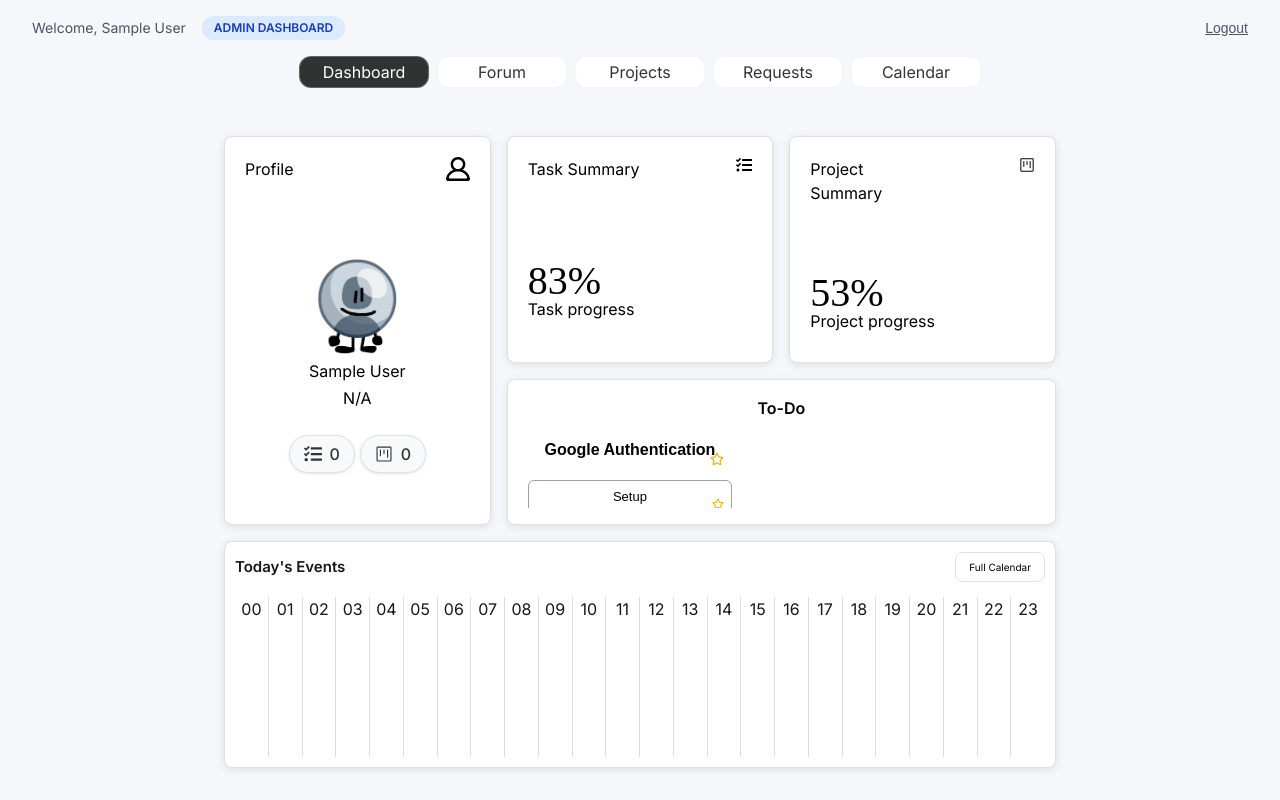
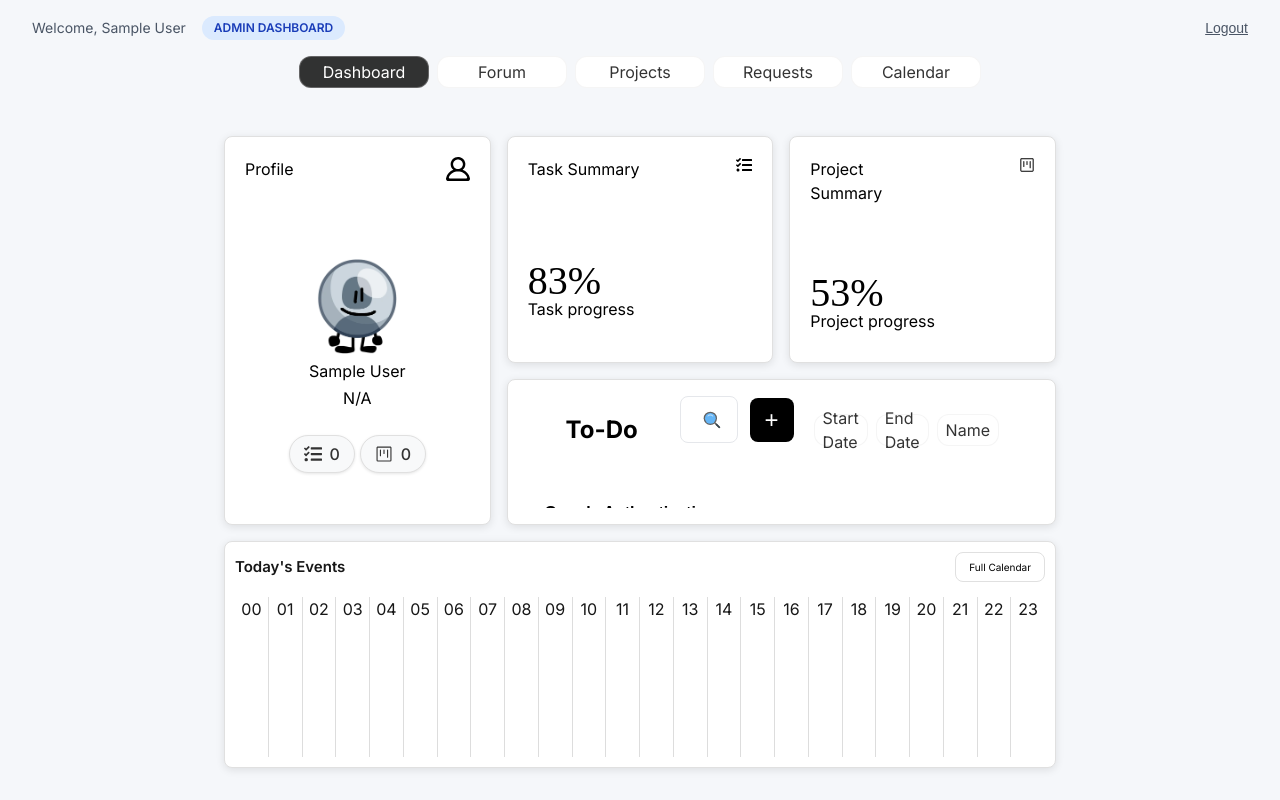
Before and after one commit to 17nbist/COB290-2025-Team-5, a Next.js app: page /dashboard in a window 1280 px wide. Built offline with nearby package versions, Linux system fonts and the light colour scheme; sample sign-in values are in the browser's storage.

Commit message:
[ra] added search bar and filters to to do

```diff
--- a/src/app/dashboard/DashboardToDoCard.js
+++ b/src/app/dashboard/DashboardToDoCard.js
@@ -3,6 +3,8 @@ import Card from "@/components/Card";
 import { useRouter } from "next/navigation";
 import { FaStar, FaRegStar } from "react-icons/fa";
 import { useState } from "react";
+import SearchBar from "@/components/SearchBar";
+import NavBar from "@/components/NavBar";
 
 export default function DashboardTodoCard() {
   const router = useRouter();
@@ -15,6 +17,11 @@ export default function DashboardTodoCard() {
     test: false,
   });
 
+  const [searchVal, setSearchVal] = useState("");
+
+  const filterTabs = ["Start Date", "End Date", "Name"];
+  const [activeFilterTab, setActiveFilterTab] = useState(null); // ✅ no filter selected initially
+
   // Toggle a star’s filled state
   const toggleStar = (key) => {
     setStarred((prev) => ({ ...prev, [key]: !prev[key] }));
@@ -26,13 +33,25 @@ export default function DashboardTodoCard() {
       style={{ color: "black", padding: "16px", width: "100%", height: "100%" }}
     >
       <div className="flex flex-col w-full h-full">
-        {/* Header */}
-        <h1 className="text-[16px] font-[600] mb-[10px] text-center">To-Do</h1>
+        {/* Header section with title + search + filters */}
+        <div className="flex mb-[30px] items-center justify-between w-full">
+          {/* Centered title */}
+          <h1 className="text-[24px] font-[700] flex-1 text-center">To-Do</h1>
 
+          {/* Search + Filters (aligned right) */}
+          <div className="flex items-center justify-end flex-1 gap-[20px] mr-[40px]">
+            <SearchBar />
+            <NavBar
+              items={filterTabs}
+              activeTab={activeFilterTab}
+              setActiveTab={setActiveFilterTab}
+            />
+          </div>
+        </div>
+
+        {/* Buttons section */}
         <div style={{ height: "100%", overflow: "auto" }}>
-          {/* Button group */}
           <div className="flex flex-col items-start gap-[10px] pl-[4px]">
-
             {/* Main button */}
             <div className="relative w-[55%] sm:w-[45%] md:w-[40%]">
               <button
```
